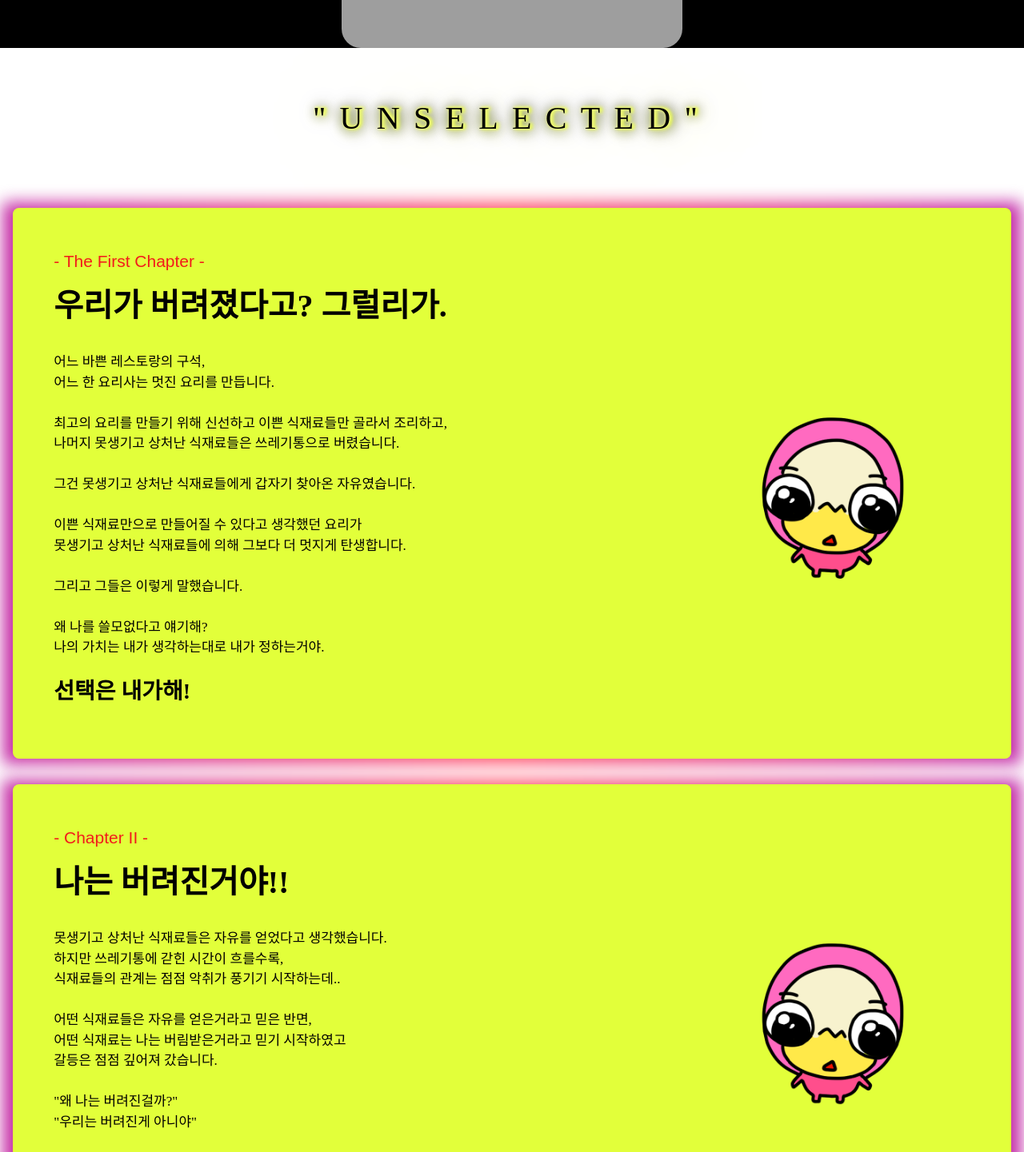
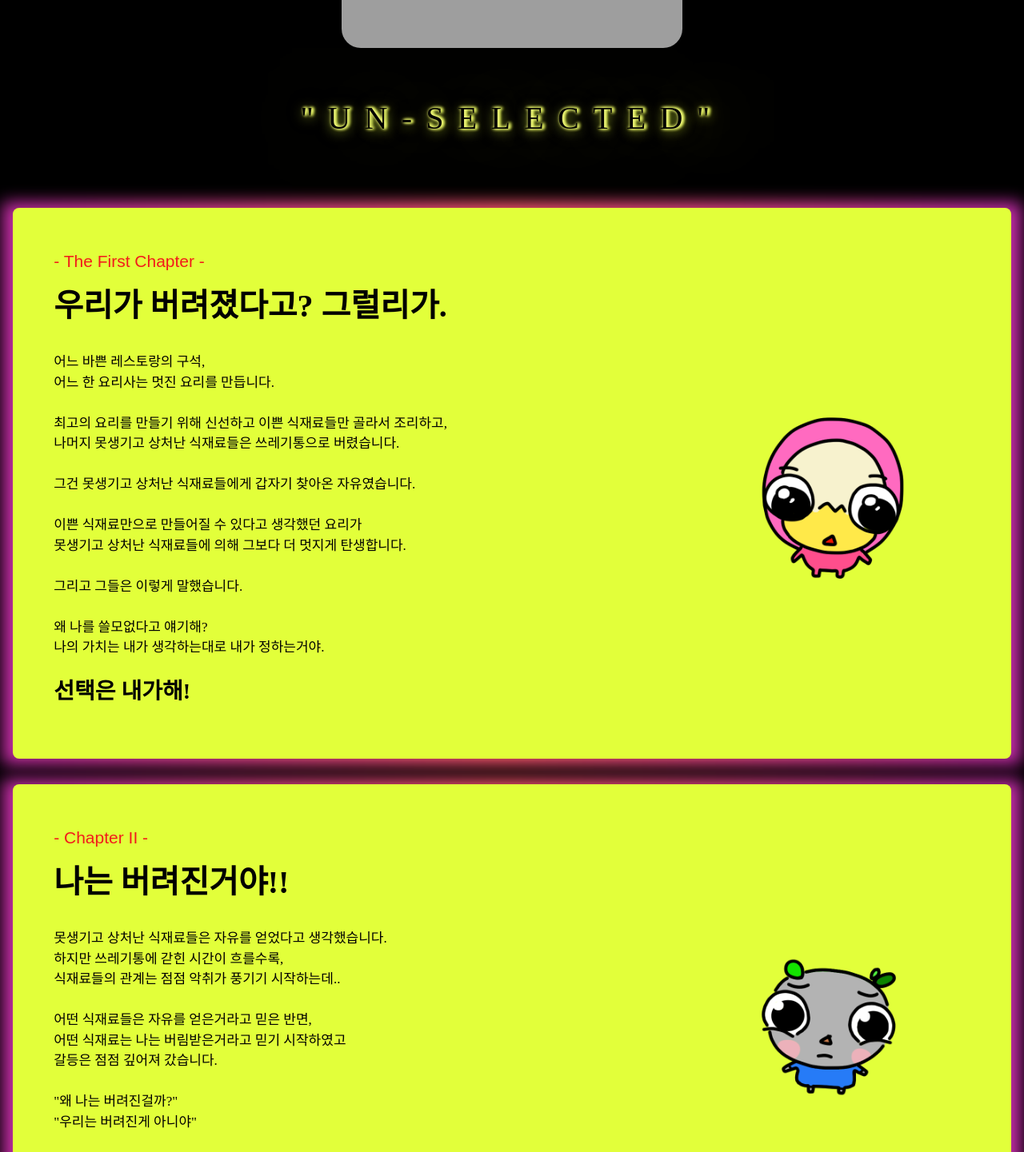
Before and after one commit to uglyfood/dev, a React (Create React App) app in the folder uglyfood/: page / in a window 1280 px wide. Shown: the part 260-1701 px from the top of the page at 80% size. Built offline with nearby package versions, Linux system fonts and the light colour scheme; grey boxes are pictures that could not be loaded; a web font is replaced by a local one.

Commit message:
Some updates

```diff
--- a/uglyfood/src/App.scss
+++ b/uglyfood/src/App.scss
@@ -170,7 +170,7 @@ p {
 .App-header {
   position: relative;
   z-index: 0;
-  background: white;
+  background: $black;
   min-height: 100vh;
   display: flex;
   flex-direction: column;
--- a/uglyfood/src/components/Chapter2.js
+++ b/uglyfood/src/components/Chapter2.js
@@ -1,5 +1,5 @@
 import React from "react";
-import Character1 from "./Character1";
+import Character2 from "./Character2";
 
 
 function Chapter2() {
@@ -20,7 +20,7 @@ function Chapter2() {
                         <h3><strong>이 갈등의 방향은 누구에게 향하는 걸까?</strong></h3>
                     </p>
                 </div>
-                <Character1 />
+                <Character2 />
             </div>
         </>
     )
--- /dev/null
+++ b/uglyfood/src/components/Character2.js
@@ -0,0 +1,12 @@
+import React from "react";
+import potato from "../media/greypotato.png"
+
+function Character2() {
+    return (
+
+        <img src={potato} className="character" />
+
+    )
+}
+
+export default Character2;
--- a/uglyfood/src/components/Topic.js
+++ b/uglyfood/src/components/Topic.js
@@ -5,8 +5,8 @@ function Topic() {
         <>
             <h1>
                 "U
-                <span className="flicker-slow">NS</span>
-                ELECT
+                <span className="flicker-slow">N</span>
+                -SELECT
                 <span className="flicker-fast">ED</span>
                 "
             </h1>
```
